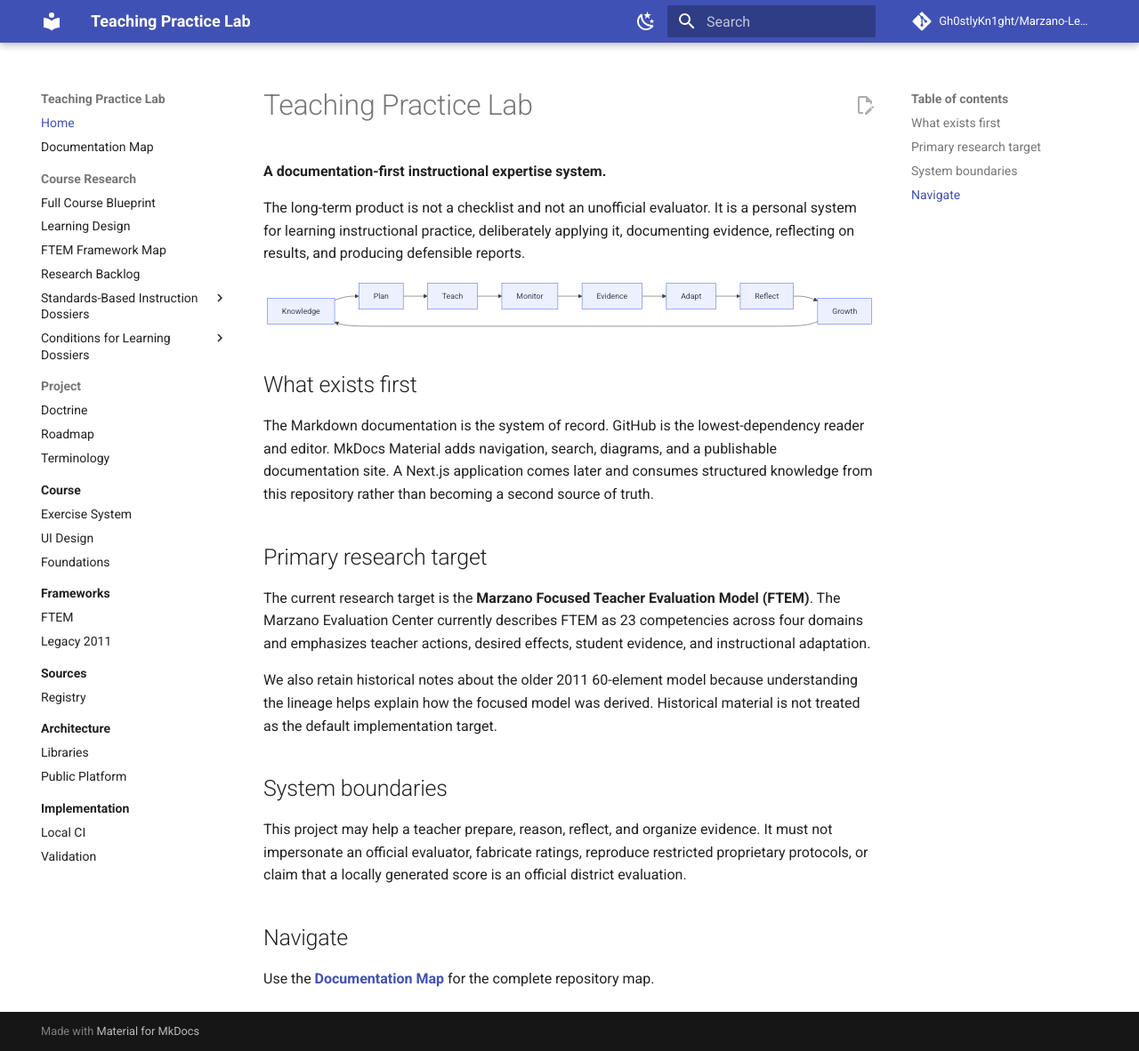
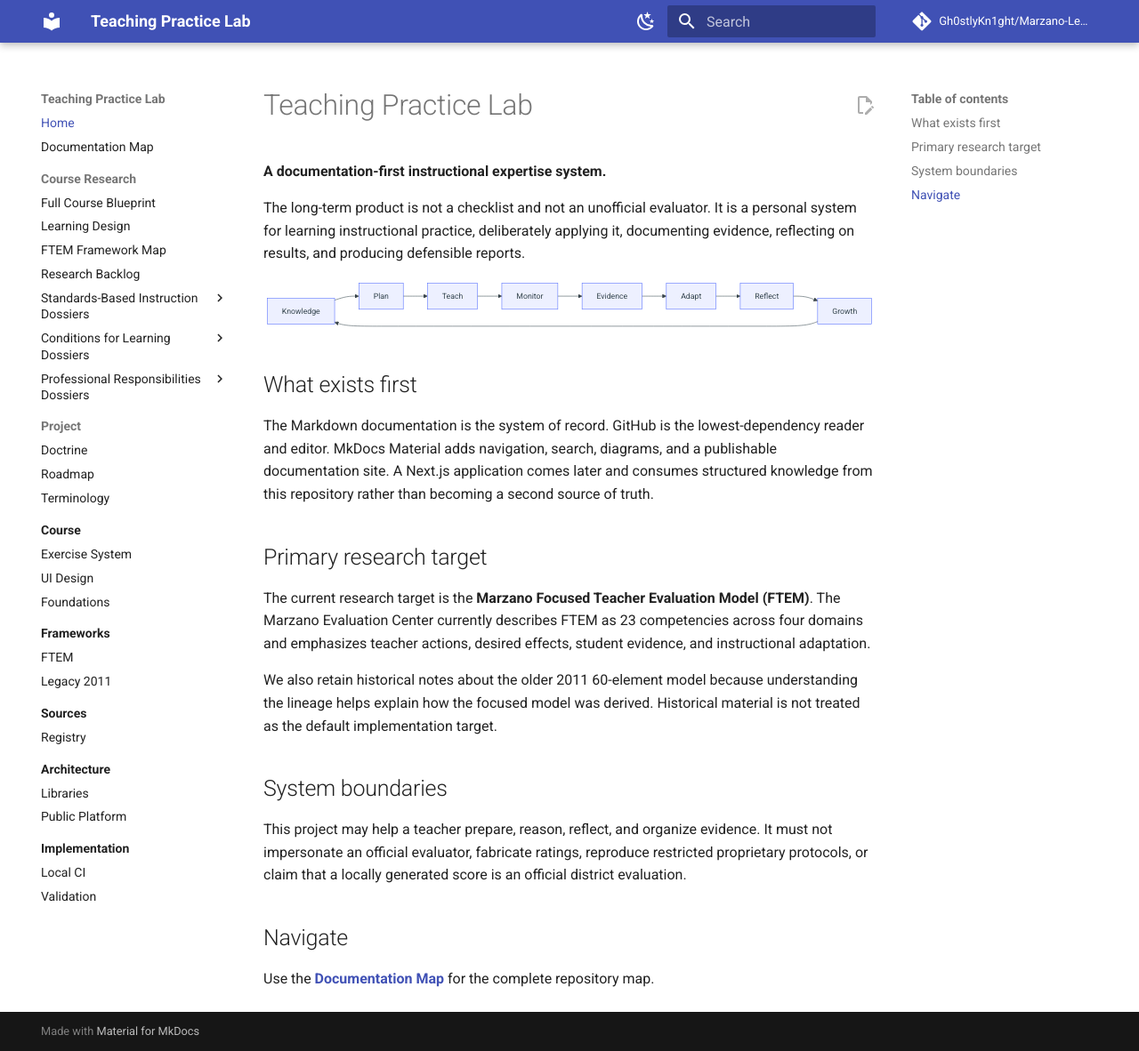
Before and after one commit to Gh0stlyKn1ght/Marzano-Learning-Map, an MkDocs documentation site: the page built from docs/index.md, in a window 1280 px wide and 1182 px high. Shown: the whole window at 89% size. Built offline with MkDocs 1.6.1 and Material for MkDocs 9.7.7, drawn with Linux system fonts in a browser that asks for light colours; comment, search, counter and statistics services are not loaded; some of the changed lines change nothing that is shown.

Commit message:
docs: add professional responsibilities dossiers to MkDocs

```diff
--- a/mkdocs.yml
+++ b/mkdocs.yml
@@ -85,6 +85,12 @@
           - Rules and Procedures: course/dossiers/conditions-for-learning/rules-and-procedures.md
           - Relationships: course/dossiers/conditions-for-learning/relationships.md
           - High Expectations: course/dossiers/conditions-for-learning/high-expectations.md
+      - Professional Responsibilities Dossiers:
+          - Overview: course/dossiers/professional-responsibilities/index.md
+          - Distinction Matrix: course/dossiers/professional-responsibilities/distinction-matrix.md
+          - Policies and Procedures: course/dossiers/professional-responsibilities/policies-and-procedures.md
+          - Content and Pedagogy Expertise: course/dossiers/professional-responsibilities/expertise-content-pedagogy.md
+          - Teacher Leadership and Collaboration: course/dossiers/professional-responsibilities/teacher-leadership-collaboration.md
   - Project:
       - Doctrine: project/doctrine.md
       - Roadmap: project/roadmap.md
```
